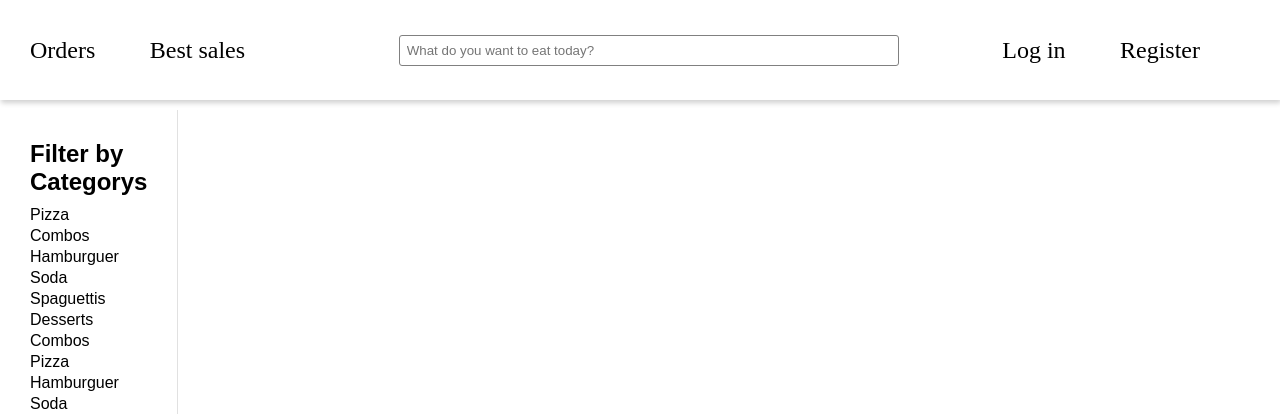
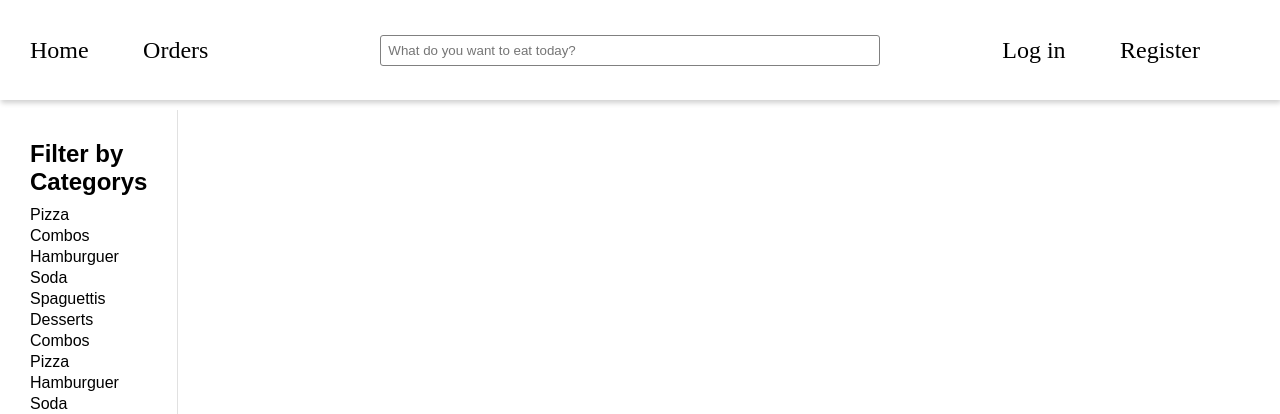
Before and after one commit to lslucasO/restaurante, a Django app: page / in a window 1280 px wide; the page is wider, and only the part inside the window is pictured. Shown: the top 414 px of that part. Run offline with Django 4.2, Linux system fonts and the light colour scheme; data that the repository does not hold is empty; some web fonts are replaced.

Commit message:
refactor

```diff
--- a/base_templates/global/partials/header.html
+++ b/base_templates/global/partials/header.html
@@ -5,8 +5,8 @@
 <header>
     <div class="header-container">
         <section class="promotions-container">
+            <a class="link" href="{% url 'restaurant:home' %}">Home</a>
             <a class="link" href="#">Orders</a>
-            <a class="link" href="#">Best sales</a>
         </section>
         <input class="search-input" type="search" name="search" placeholder="What do you want to eat today?" id="">
         <nav class="account-links">
--- a/base_templates/global/partials/home.html
+++ b/base_templates/global/partials/home.html
@@ -3,5 +3,8 @@
 {% block title %} {{title}} {% endblock title %}
 
 {% block content %}
-    {% include 'restaurant/partials/meals.html' %}
+    <div class="main-content-container">
+        {% include 'restaurant/partials/category.html' %}
+        {% include 'restaurant/partials/meals.html' %}
+    </div>
 {% endblock content %}
--- a/restaurant/templates/restaurant/pages/meal-page.html
+++ b/restaurant/templates/restaurant/pages/meal-page.html
@@ -3,5 +3,5 @@
 {% block title %} {{title}} {% endblock title %}
 
 {% block content %}
-
+    {% include 'restaurant/partials/meal-view.html' %}
 {% endblock content %}
--- /dev/null
+++ b/restaurant/templates/restaurant/partials/category.html
@@ -0,0 +1,22 @@
+{% load static %}
+<link rel="stylesheet" href="{% static 'global/style.css' %}">
+<link rel="stylesheet" href="{% static 'restaurant/css/meals.css' %}">
+
+
+<div class="category-container">
+    <h2 class="category-title">Filter by Categorys</h2>
+    <ul>
+        <li><a class="category-item" href="#">Pizza</a></li>
+        <li><a class="category-item" href="#">Combos</a></li>
+        <li><a class="category-item" href="#">Hamburguer</a></li>
+        <li><a class="category-item" href="#">Soda</a></li>
+        <li><a class="category-item" href="#">Spaguettis</a></li>
+        <li><a class="category-item" href="#">Desserts</a></li>
+        <li><a class="category-item" href="#">Combos</a></li>
+        <li><a class="category-item" href="#">Pizza</a></li>
+        <li><a class="category-item" href="#">Hamburguer</a></li>
+        <li><a class="category-item" href="#">Soda</a></li>
+        <li><a class="category-item" href="#">Spaguettis</a></li>
+        <li><a class="category-item" href="#">Desserts</a></li>
+    </ul>
+</div>
```
Also changed, not shown: restaurant/templates/restaurant/partials/meals.html (+5 -21 lines), restaurant/templates/restaurant/partials/meal-view.html (added).
